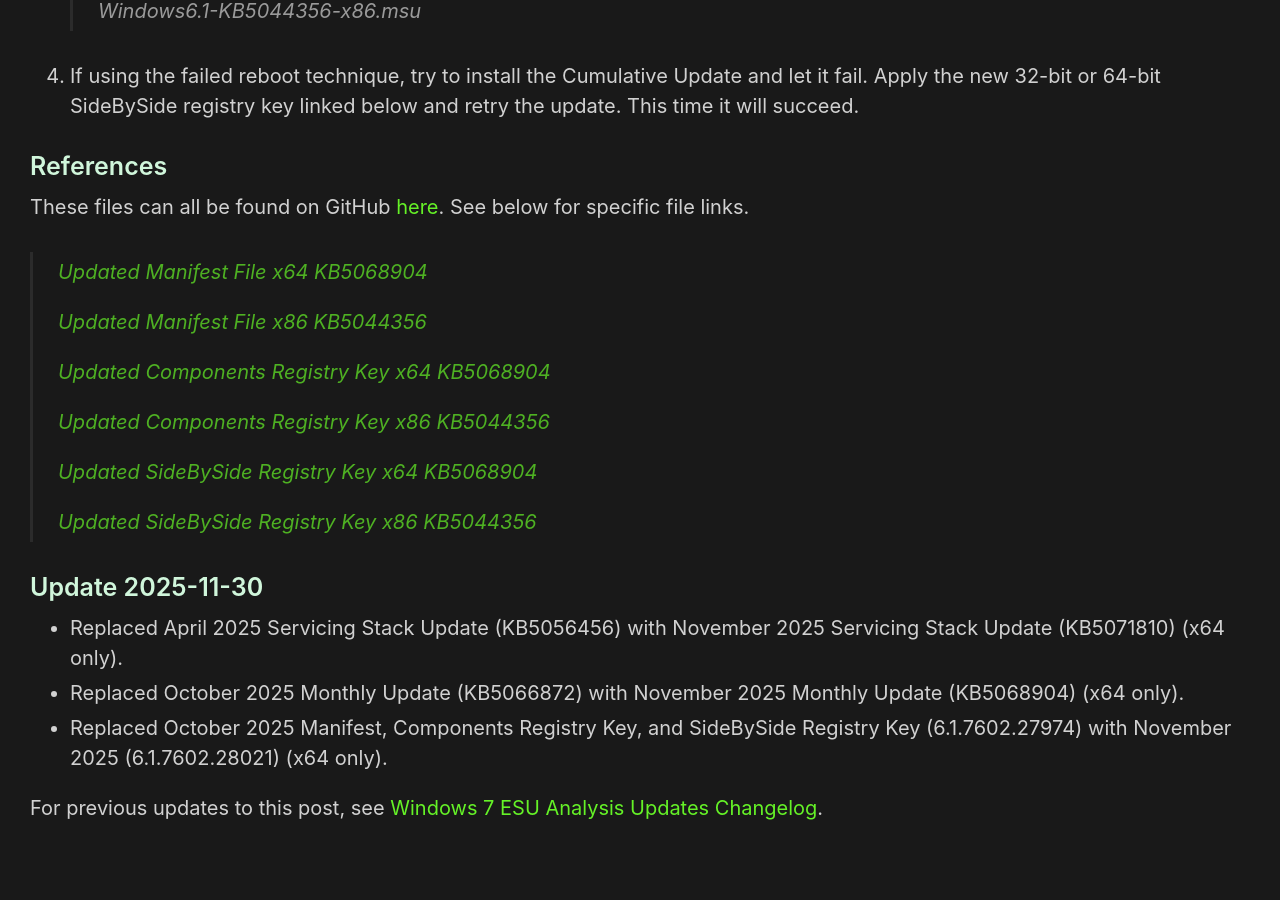
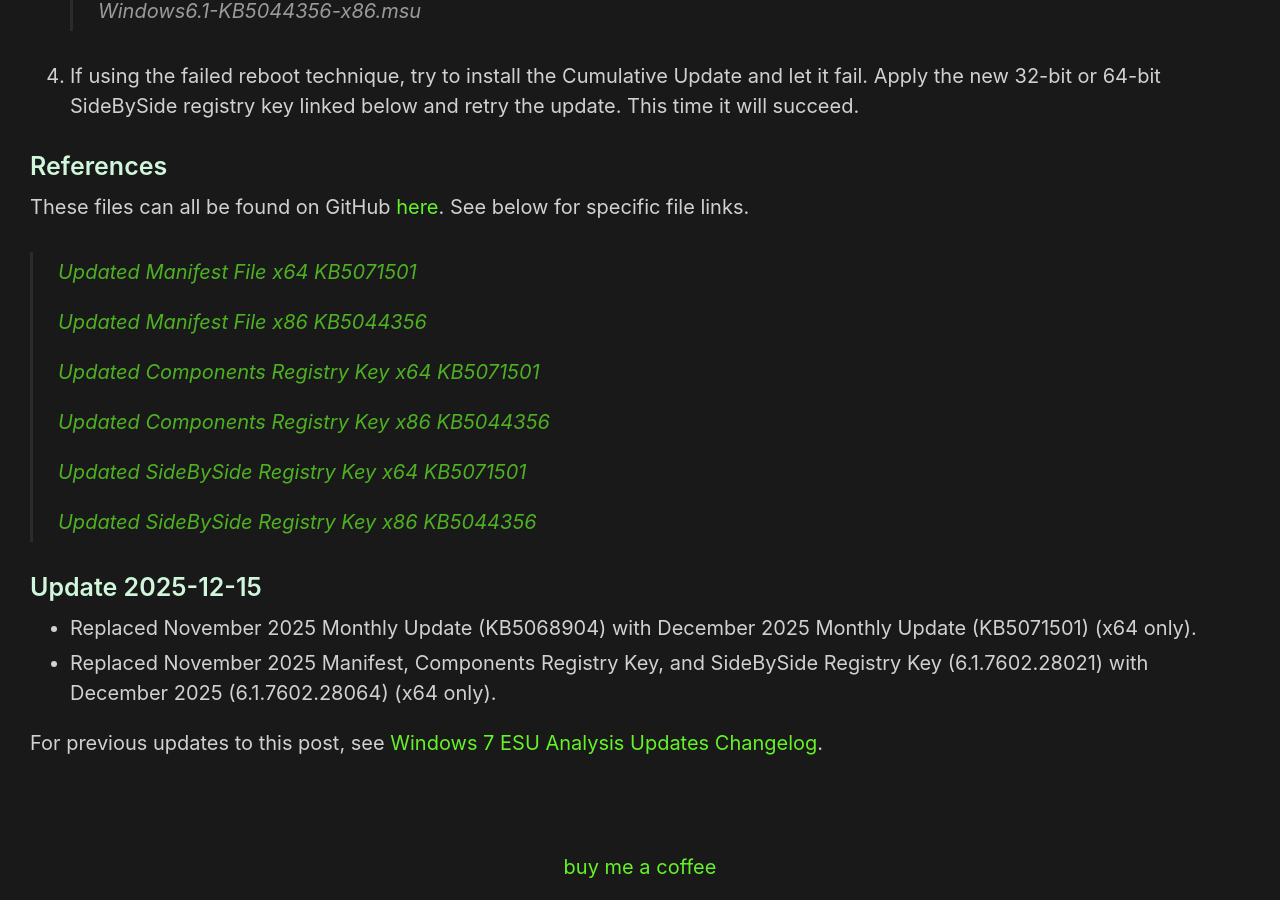
Before and after one commit to HackAndPwn/HackAndPwn.github.io, a Jekyll site: the page built from _posts/2020-09-12-windows-7-esu-analysis-updates.md, in a window 1280 px wide and 900 px high, scrolled down 2037 px. Built offline with Jekyll 4.4.1, drawn with Linux system fonts in a browser that asks for light colours; some of the changed text lies outside the part shown.

Commit message:
december updates

```diff
--- a/_posts/2020-09-12-windows-7-esu-analysis-updates.md
+++ b/_posts/2020-09-12-windows-7-esu-analysis-updates.md
@@ -2,7 +2,7 @@
 layout: post
 title: Windows 7 ESU Analysis Updates
 original_date: 2020-09-12
-date: 2025-11-30
+date: 2025-12-15
 ---
 
 The original Windows 7 ESU Analysis can be found [here](https://hackandpwn.com/windows-7-esu-analysis).  With the September 2020 Cumulative Update, the technique as described no longer works to install this update.  However, only slight modifications need to be made in order for this new update to also install.
@@ -17,9 +17,9 @@
 
 Install KB4528069 as described in [Windows 7 ESU Analysis](https://hackandpwn.com/windows-7-esu-analysis).
 
-### Installing KB5068904 (November 2025 Cumulative Update)
+### Installing KB5071501 (December 2025 Cumulative Update)
 
-The November 2025 Cumulative Update includes new ESU files that bump versions past those used in KB4528069.  However, the same technique that previously applied still works.
+The December 2025 Cumulative Update includes new ESU files that bump versions past those used in KB4528069.  However, the same technique that previously applied still works.
 
 1. Install the latest Servicing Stack Update [Windows6.1-KB5071810-x64.msu](https://github.com/HackAndPwn/Windows-7-Patching/raw/master/07_ESU_Updates/01_Windows6.1-KB5071810-x64.msu) [Windows6.1-KB5039339-x86.msu](https://github.com/HackAndPwn/Windows-7-Patching/raw/master/07_ESU_Updates/01_Windows6.1-KB5039339-x86.msu).  Rebooting the machine may be required.
 2. If using the Manifest/Components registry key technique on a 64-bit system, execute the following commands:
@@ -27,7 +27,7 @@
 >
 > icacls C:\Windows\WinSxS\Manifests /grant Everyone:(F)
 >
-> copy amd64_microsoft-windows-s..edsecurityupdatesai_31bf3856ad364e35_6.1.7602.28021_none_c8d35996362f43ab.manifest C:\Windows\WinSxS\Manifests
+> copy amd64_microsoft-windows-s..edsecurityupdatesai_31bf3856ad364e35_6.1.7602.28064_none_c8ab1ac4364cff74.manifest C:\Windows\WinSxS\Manifests
 >
 > icacls C:\Windows\WinSxS\Manifests /remove Everyone
 >
@@ -37,7 +37,7 @@
 >
 > reg import SideBySideRegistryKey_x64.reg
 >
-> Windows6.1-KB5068904-x64.msu
+> Windows6.1-KB5071501-x64.msu
 3. If using the Manifest/Components registry key technique on a 32-bit system, execute the following commands:
 > takeown /f C:\Windows\WinSxS\Manifests /a
 >
@@ -60,21 +60,20 @@
 
 These files can all be found on GitHub [here](https://github.com/HackAndPwn/Windows-7-ESU-Analysis).  See below for specific file links.
 
-> [Updated Manifest File x64 KB5068904](https://github.com/HackAndPwn/Windows-7-ESU-Analysis/blob/master/2025_11/amd64_microsoft-windows-s..edsecurityupdatesai_31bf3856ad364e35_6.1.7602.28021_none_c8d35996362f43ab.manifest)
+> [Updated Manifest File x64 KB5071501](https://github.com/HackAndPwn/Windows-7-ESU-Analysis/blob/master/2025_12/amd64_microsoft-windows-s..edsecurityupdatesai_31bf3856ad364e35_6.1.7602.28064_none_c8ab1ac4364cff74.manifest)
 >
 > [Updated Manifest File x86 KB5044356](https://github.com/HackAndPwn/Windows-7-ESU-Analysis/blob/master/2024_10/x86_microsoft-windows-s..edsecurityupdatesai_31bf3856ad364e35_6.1.7602.27366_none_6c8e9c4e7ded9ec0.manifest)
 >
-> [Updated Components Registry Key x64 KB5068904](https://github.com/HackAndPwn/Windows-7-ESU-Analysis/blob/master/2025_11/ComponentsRegistryKey_x64.reg)
+> [Updated Components Registry Key x64 KB5071501](https://github.com/HackAndPwn/Windows-7-ESU-Analysis/blob/master/2025_12/ComponentsRegistryKey_x64.reg)
 >
 > [Updated Components Registry Key x86 KB5044356](https://github.com/HackAndPwn/Windows-7-ESU-Analysis/blob/master/2024_10/ComponentsRegistryKey_x86.reg)
 >
-> [Updated SideBySide Registry Key x64 KB5068904](https://github.com/HackAndPwn/Windows-7-ESU-Analysis/blob/master/2025_11/SideBySideRegistryKey_x64.reg)
+> [Updated SideBySide Registry Key x64 KB5071501](https://github.com/HackAndPwn/Windows-7-ESU-Analysis/blob/master/2025_12/SideBySideRegistryKey_x64.reg)
 >
 > [Updated SideBySide Registry Key x86 KB5044356](https://github.com/HackAndPwn/Windows-7-ESU-Analysis/blob/master/2024_10/SideBySideRegistryKey_x86.reg)
 
-### Update 2025-11-30
-* Replaced April 2025 Servicing Stack Update (KB5056456) with November 2025 Servicing Stack Update (KB5071810) (x64 only).
-* Replaced October 2025 Monthly Update (KB5066872) with November 2025 Monthly Update (KB5068904) (x64 only).
-* Replaced October 2025 Manifest, Components Registry Key, and SideBySide Registry Key (6.1.7602.27974) with November 2025 (6.1.7602.28021) (x64 only).
+### Update 2025-12-15
+* Replaced November 2025 Monthly Update (KB5068904) with December 2025 Monthly Update (KB5071501) (x64 only).
+* Replaced November 2025 Manifest, Components Registry Key, and SideBySide Registry Key (6.1.7602.28021) with December 2025 (6.1.7602.28064) (x64 only).
 
 For previous updates to this post, see [Windows 7 ESU Analysis Updates Changelog](https://hackandpwn.com/windows-7-esu-analysis-updates-changelog/).
```
Also changed, not shown: _posts/2020-05-23-windows-7-esu-patching-changelog.md (+11 -0 lines), _posts/2020-05-23-windows-7-esu-patching.md (+4 -12 lines), _posts/2020-09-12-windows-7-esu-analysis-updates-changelog.md (+5 -0 lines).
